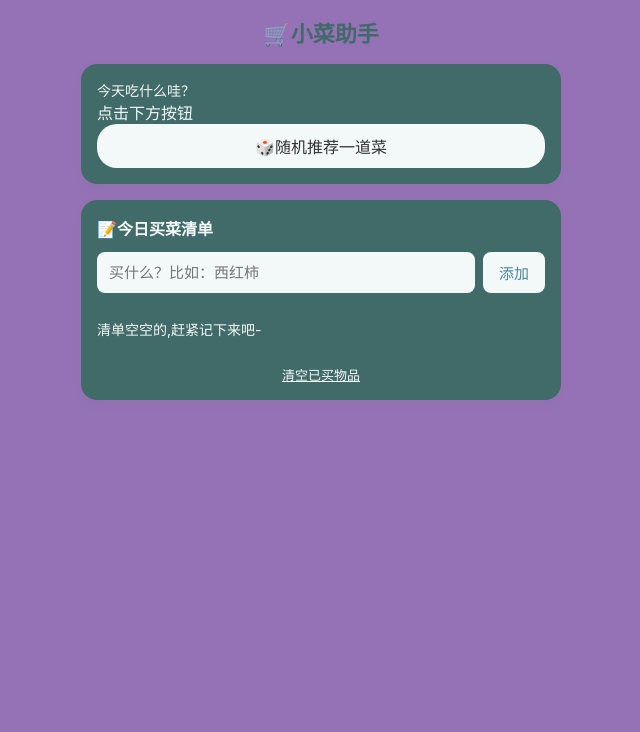
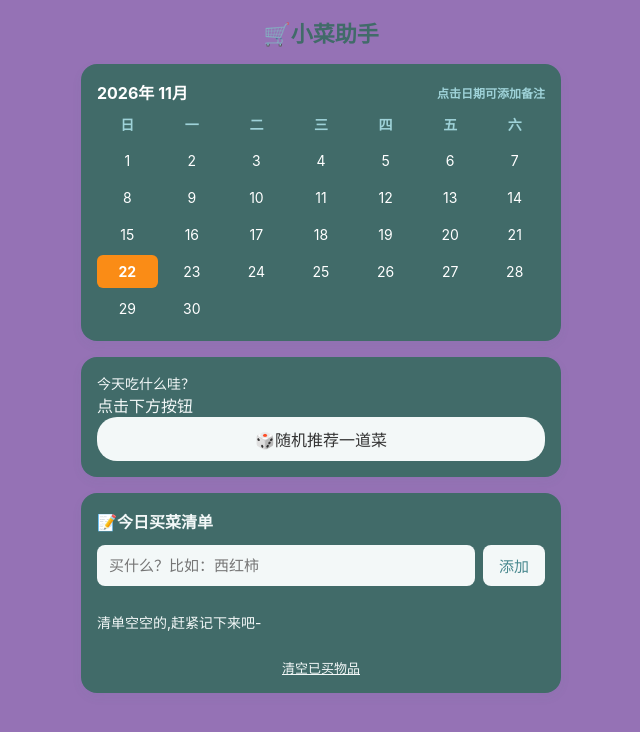
Before and after one commit to duke277/shopping, a plain HTML site: page index.html in a window 1280 px wide. Shown: the whole page, without its empty margins (319-959 px from the left). Drawn offline with Linux system fonts and the light colour scheme.

Commit message:
增加了日历功能

```diff
--- a/index.html
+++ b/index.html
@@ -63,12 +63,61 @@
   .empty{text-align:center;color:#f3f8f8;font-size:14px;padding:10px 0;}
   .clear-all{text-align:center;margin-top:16px;font-size:13px;color:#48888e;cursor:pointer;
 text-decoration:underline;}
+/* 日历样式 */
+.calendar-grid {
+  display: grid;
+  grid-template-columns: repeat(7, 1fr);
+  gap: 4px;
+  text-align: center;
+  color: #fff;
+  font-size: 14px;
+}
+.calendar-header {
+  font-weight: bold;
+  color: #9ed2d8;
+  margin-bottom: 6px;
+}
+.calendar-day {
+  padding: 8px 0;
+  border-radius: 6px;
+  cursor: pointer;
+  position: relative;
+}
+.calendar-day:hover {
+  background: #3b8c98;
+}
+.calendar-day.today {
+  background: #FA8C16;
+  font-weight: bold;
+}
+.calendar-day.has-event::after {
+  content: "";
+  position: absolute;
+  bottom: 2px;
+  left: 50%;
+  transform: translateX(-50%);
+  width: 6px;
+  height: 6px;
+  background: #ff4d4f;
+  border-radius: 50%;
+}
 </style>
 </head>
 <body>
 
 <div class="app">
     <h1>🛒小菜助手</h1>
+
+<!-- 日历卡片 -->
+<div class="card">
+  <div style="display:flex; justify-content:space-between; align-items:center; margin-bottom:10px; color:#fff; font-weight:bold;">
+    <span id="calendarTitle">2023年 11月</span>
+    <span style="font-size:12px; color:#9ed2d8;">点击日期可添加备注</span>
+  </div>
+  <div id="calendarGrid" class="calendar-grid">
+    <!-- JS 会自动把日历填进来 -->
+  </div>
+</div>
 
 <div class="card recommend-box">
 <div style="font-size:14px;color:#f3f8f8;">今天吃什么哇？</div>
@@ -175,6 +224,63 @@ function render() {
 }
 
 render();
+// --- 日历功能逻辑 ---
+const eventStorageKey = 'shopping-calendar-events';
+let calendarEvents = JSON.parse(localStorage.getItem(eventStorageKey) || '{}');
+
+function initCalendar() {
+  const today = new Date();
+  const year = today.getFullYear();
+  const month = today.getMonth(); // 0-11
+
+  document.getElementById('calendarTitle').innerText = `${year}年 ${month + 1}月`;
+
+  const firstDay = new Date(year, month, 1).getDay(); // 这个月第一天是星期几
+  const daysInMonth = new Date(year, month + 1, 0).getDate(); // 这个月有几天
+
+  const grid = document.getElementById('calendarGrid');
+
+  // 表头：日 一 二 三 四 五 六
+  const weekDays = ['日', '一', '二', '三', '四', '五', '六'];
+  let html = weekDays.map(d => `<div class="calendar-header">${d}</div>`).join('');
+
+  // 前面的空白格
+  for (let i = 0; i < firstDay; i++) {
+    html += `<div></div>`;
+  }
+
+  // 填充日期
+  for (let i = 1; i <= daysInMonth; i++) {
+    const dateStr = `${year}-${String(month + 1).padStart(2, '0')}-${String(i).padStart(2, '0')}`;
+
+    let classes = 'calendar-day';
+    if (i === today.getDate()) classes += ' today'; // 今天高亮
+    if (calendarEvents[dateStr]) classes += ' has-event'; // 有备注加红点
+
+    html += `<div class="${classes}" onclick="handleDayClick('${dateStr}')">${i}</div>`;
+  }
+
+  grid.innerHTML = html;
+}
+
+// 点击日期的事件
+function handleDayClick(dateStr) {
+  const currentEvent = calendarEvents[dateStr] || '';
+  const eventInput = prompt(`【${dateStr}】是什么特别的日子吗？\n(比如：生日、冬至、端午)\n如果没有就留空删掉:`, currentEvent);
+
+  if (eventInput !== null) { // 如果点了取消就什么都不做
+    if (eventInput.trim() === '') {
+      delete calendarEvents[dateStr]; // 删掉备注
+    } else {
+      calendarEvents[dateStr] = eventInput.trim(); // 保存备注
+    }
+    localStorage.setItem(eventStorageKey, JSON.stringify(calendarEvents));
+    initCalendar(); // 重新渲染日历
+  }
+}
+
+// 页面加载时初始化日历
+initCalendar();
 </script>
 
 </body>
```
